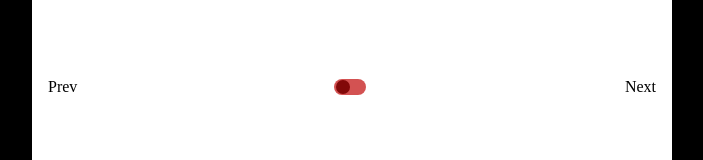
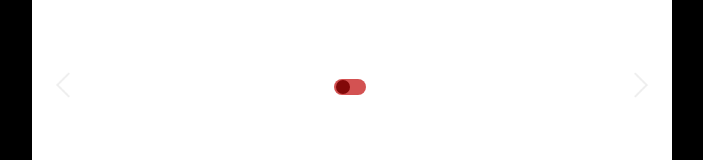
Before and after one commit to MeetYourCreator/reactjs-common-components, a React (Create React App) app: page / in a window 1280 px wide. Shown: the part 5119-5279 px from the top of the page, without its empty margins (288-991 px from the left). Built offline with nearby package versions, Linux system fonts and the light colour scheme.

Commit message:
add left and right arrow icons
add icon prop to Button component

```diff
--- a/src/components/Button/Button.tsx
+++ b/src/components/Button/Button.tsx
@@ -2,11 +2,12 @@ import { useId } from 'react';
 import { ButtonProps } from './types';
 import './styles.css';
 
-export const Button = ({ onClick, name, styles }: ButtonProps) => {
+export const Button = ({ onClick, name, icon, styles }: ButtonProps) => {
   const buttonId = useId();
   return (
     <button id={buttonId} className="button" onClick={onClick} style={styles}>
       {name}
+      {icon}
     </button>
   );
 };
--- a/src/components/Button/types.ts
+++ b/src/components/Button/types.ts
@@ -3,4 +3,5 @@ import { ComponentProps } from '../types';
 export interface ButtonProps extends ComponentProps {
   onClick?: () => void;
   name?: string;
+  icon?: any;
 }
--- a/src/components/Slider/Slider.tsx
+++ b/src/components/Slider/Slider.tsx
@@ -1,5 +1,7 @@
 import { useState } from 'react';
 import { Button } from '../index';
+import LeftArrow from './assets/left-arrow.png';
+import RightArrow from './assets/right-arrow.png';
 import { SliderProps } from './types';
 import './styles.css';
 
@@ -11,7 +13,7 @@ export const Slider = ({ urlArray }: SliderProps) => {
         <div className="slider">{urlArray[urlIndex]}</div>
         {/* <div className="buttonContainer"> */}
         <Button
-          name="Prev"
+          icon={<img src={LeftArrow} className="btnImg" alt="Previous" />}
           onClick={() =>
             setUrlIndex((index) => {
               if (index === 0) {
@@ -33,7 +35,7 @@ export const Slider = ({ urlArray }: SliderProps) => {
           }}
         />
         <Button
-          name="Next"
+          icon={<img src={RightArrow} className="btnImg" alt="Next" />}
           onClick={() => {
             setUrlIndex((index) => {
               if (index === urlArray.length - 1) {
--- a/src/components/Slider/styles.css
+++ b/src/components/Slider/styles.css
@@ -2,6 +2,10 @@ img {
   width: 100%;
   height: 100%;
   object-fit: cover;
+}
+
+.btnImg {
+  height: 30px;
 }
 
 button:hover {
```
Also changed, not shown: src/components/Slider/assets/left-arrow.png (added), src/components/Slider/assets/right-arrow.png (added).
